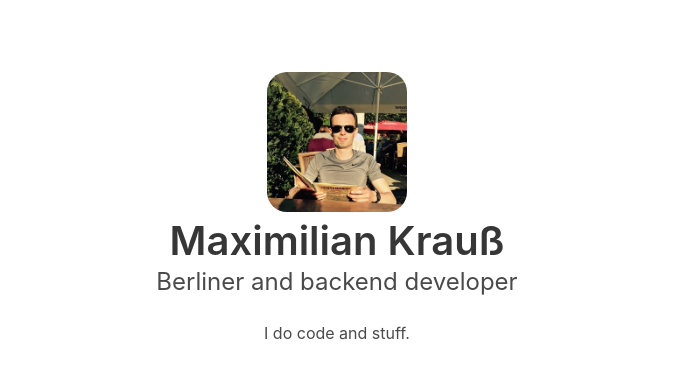
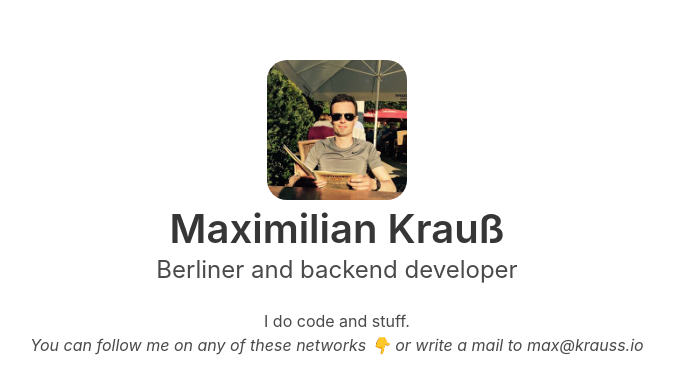
Before and after one commit to maximilian-krauss/maximilian.now.sh, a website: page html/index.html in a window 1280 px wide. Shown: the part 144-534 px from the top of the page, without its empty margins (303-977 px from the left). Drawn offline with nearby package versions, Linux system fonts and the light colour scheme; files that its build step writes are made by us from their sources; files whose address does not match are found by name.

Commit message:
Added slug line

```diff
--- a/html/index.html
+++ b/html/index.html
@@ -42,6 +42,9 @@
                             I do code and stuff.
                             <br class="is-hidden-small-screen">
                         </p>
+                        <p>
+                            <em>You can follow me on any of these networks 👇 or write a mail to max@krauss.io</em>
+                        </p>
                         <br>
                     </div>
                 </div>
```
Also changed, not shown: 1 other file.
